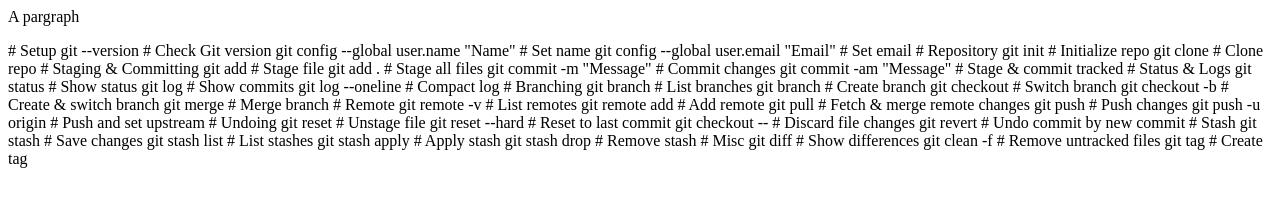
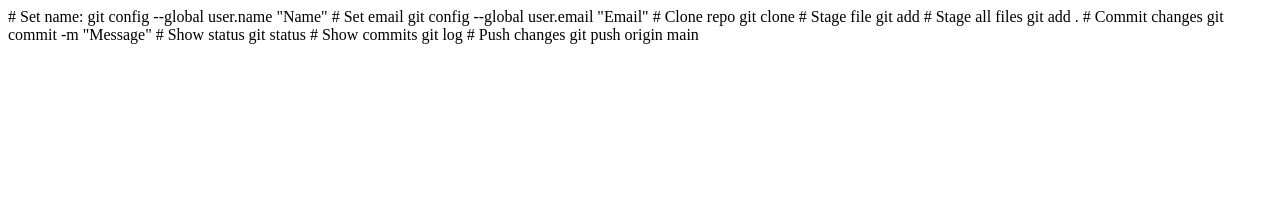
Before and after one commit to angkonn/Machine-Learning, a plain HTML site: page index.html in a window 1280 px wide. Drawn offline with Linux system fonts and the light colour scheme.

Commit message:
Another commit

```diff
--- a/index.html
+++ b/index.html
@@ -1,52 +1,26 @@
-<p>A pargraph</p>
+# Set name:
+git config --global user.name "Name"
 
-# Setup
-git --version                          # Check Git version
-git config --global user.name "Name"   # Set name
-git config --global user.email "Email" # Set email
+# Set email
+git config --global user.email "Email"
 
-# Repository
-git init                               # Initialize repo
-git clone <repo-url>                   # Clone repo
+# Clone repo
+git clone <repo-url>
 
-# Staging & Committing
-git add <file>                         # Stage file
-git add .                              # Stage all files
-git commit -m "Message"                # Commit changes
-git commit -am "Message"               # Stage & commit tracked
+# Stage file
+git add <file>
 
-# Status & Logs
-git status                             # Show status
-git log                                # Show commits
-git log --oneline                      # Compact log
+# Stage all files
+git add .
 
-# Branching
-git branch                             # List branches
-git branch <name>                      # Create branch
-git checkout <name>                    # Switch branch
-git checkout -b <name>                 # Create & switch branch
-git merge <name>                       # Merge branch
+# Commit changes
+git commit -m "Message"
 
-# Remote
-git remote -v                          # List remotes
-git remote add <name> <url>            # Add remote
-git pull                               # Fetch & merge remote changes
-git push                               # Push changes
-git push -u origin <branch>            # Push and set upstream
+# Show status
+git status
 
-# Undoing
-git reset <file>                       # Unstage file
-git reset --hard                       # Reset to last commit
-git checkout -- <file>                 # Discard file changes
-git revert <commit>                    # Undo commit by new commit
+# Show commits
+git log
 
-# Stash
-git stash                              # Save changes
-git stash list                         # List stashes
-git stash apply                        # Apply stash
-git stash drop                         # Remove stash
-
-# Misc
-git diff                               # Show differences
-git clean -f                           # Remove untracked files
-git tag <tag-name>                     # Create tag
+# Push changes
+git push origin main
```
